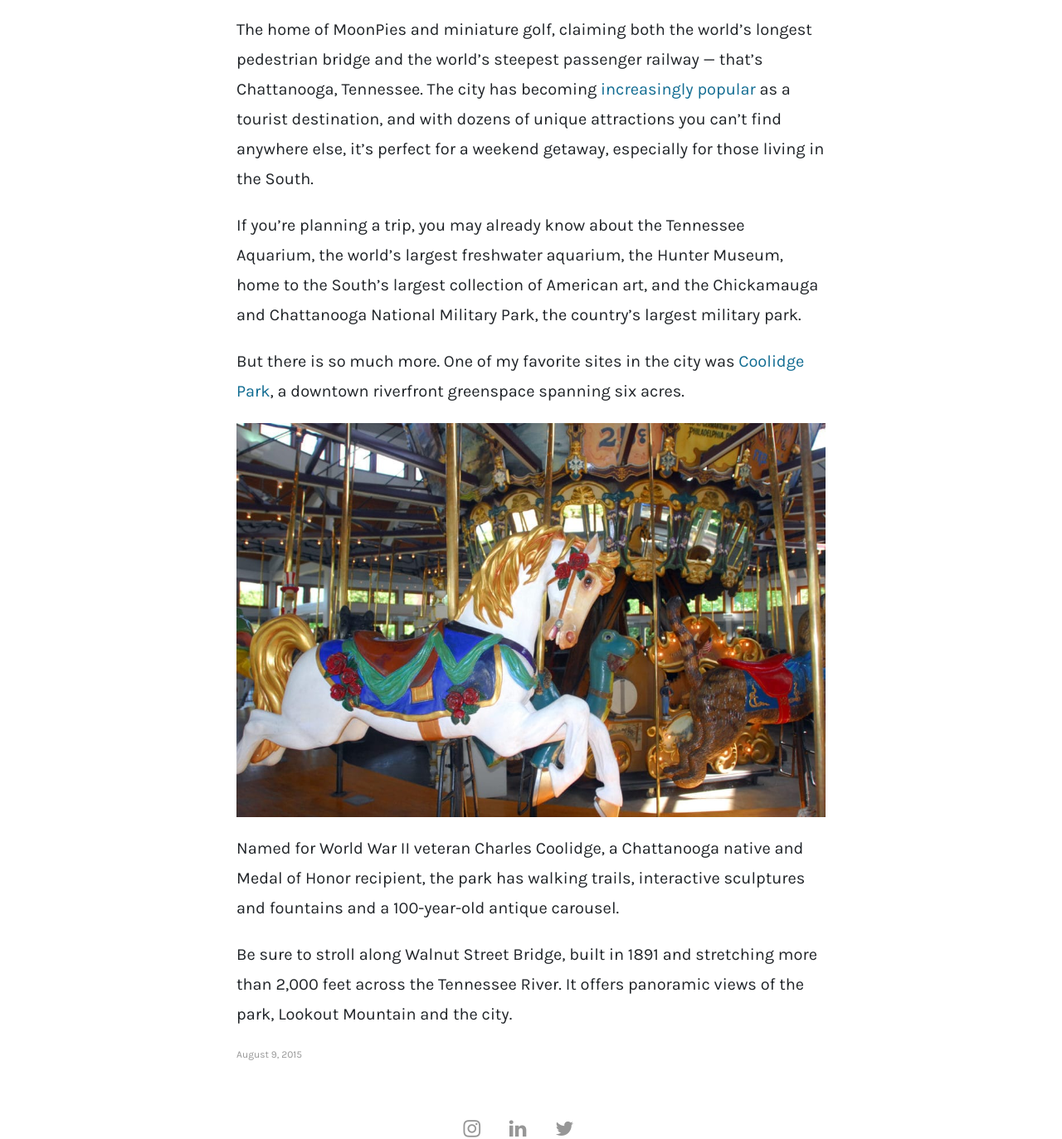
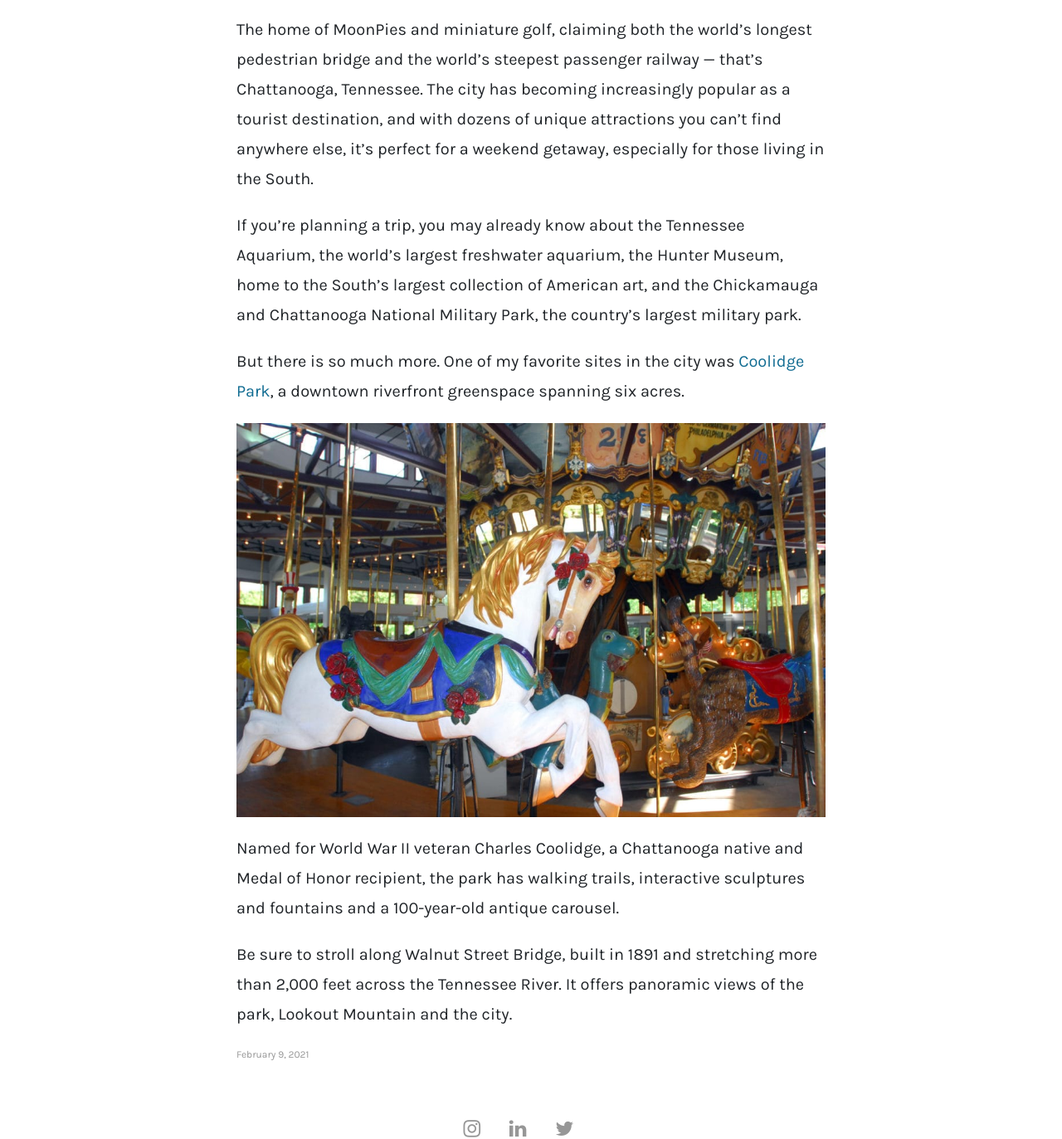
Before and after one commit to crodewig/crodewig.github.io, a Jekyll site: the page built from _posts/2021-02-09-chattanooga.md, in a window 1280 px wide. Shown: the part 855-2228 px from the top of the page at 83% size. Built offline with Jekyll 4.4.1, drawn with Linux system fonts in a browser that asks for light colours; some of the changed lines change nothing that is shown.

Commit message:
Update and rename 2015-08-09-chattanooga.md to 2021-02-09-chattanooga.md

```diff
--- a/_posts/2015-08-09-chattanooga.md
+++ b/_posts/2021-02-09-chattanooga.md
@@ -6,11 +6,11 @@ image: /assets/img/blog/chattanooga/Chattanooga-1.jpg
 redirect_from: "/chattanooga/"
 ---
 
-The home of MoonPies and miniature golf, claiming both the world’s longest pedestrian bridge and the world’s steepest passenger railway — that’s Chattanooga, Tennessee. The city has becoming [increasingly popular][0] as a tourist destination, and with dozens of unique attractions you can’t find anywhere else, it’s perfect for a weekend getaway, especially for those living in the South.
+The home of MoonPies and miniature golf, claiming both the world’s longest pedestrian bridge and the world’s steepest passenger railway — that’s Chattanooga, Tennessee. The city has becoming increasingly popular as a tourist destination, and with dozens of unique attractions you can’t find anywhere else, it’s perfect for a weekend getaway, especially for those living in the South.
 
 If you’re planning a trip, you may already know about the Tennessee Aquarium, the world’s largest freshwater aquarium, the Hunter Museum, home to the South’s largest collection of American art, and the Chickamauga and Chattanooga National Military Park, the country’s largest military park.
 
-But there is so much more. One of my favorite sites in the city was [Coolidge Park][1], a downtown riverfront greenspace spanning six acres.
+But there is so much more. One of my favorite sites in the city was [Coolidge Park][0], a downtown riverfront greenspace spanning six acres.
 
 ![Shell Island](/assets/img/blog/chattanooga/Chattanooga-2.jpg)
 
@@ -18,5 +18,4 @@ Named for World War II veteran Charles Coolidge, a Chattanooga native and Medal
 
 Be sure to stroll along Walnut Street Bridge, built in 1891 and stretching more than 2,000 feet across the Tennessee River. It offers panoramic views of the park, Lookout Mountain and the city.
 
-[0]: http://www.timesfreepress.com/news/business/aroundregion/story/2015/may/13/how-chattanooga-made-1-billion-last-year-tourism/304051/
-[1]: http://www.downtownchattanooga.org/new/play/parks-and-recreation
+[0]: http://www.downtownchattanooga.org/new/play/parks-and-recreation
```
